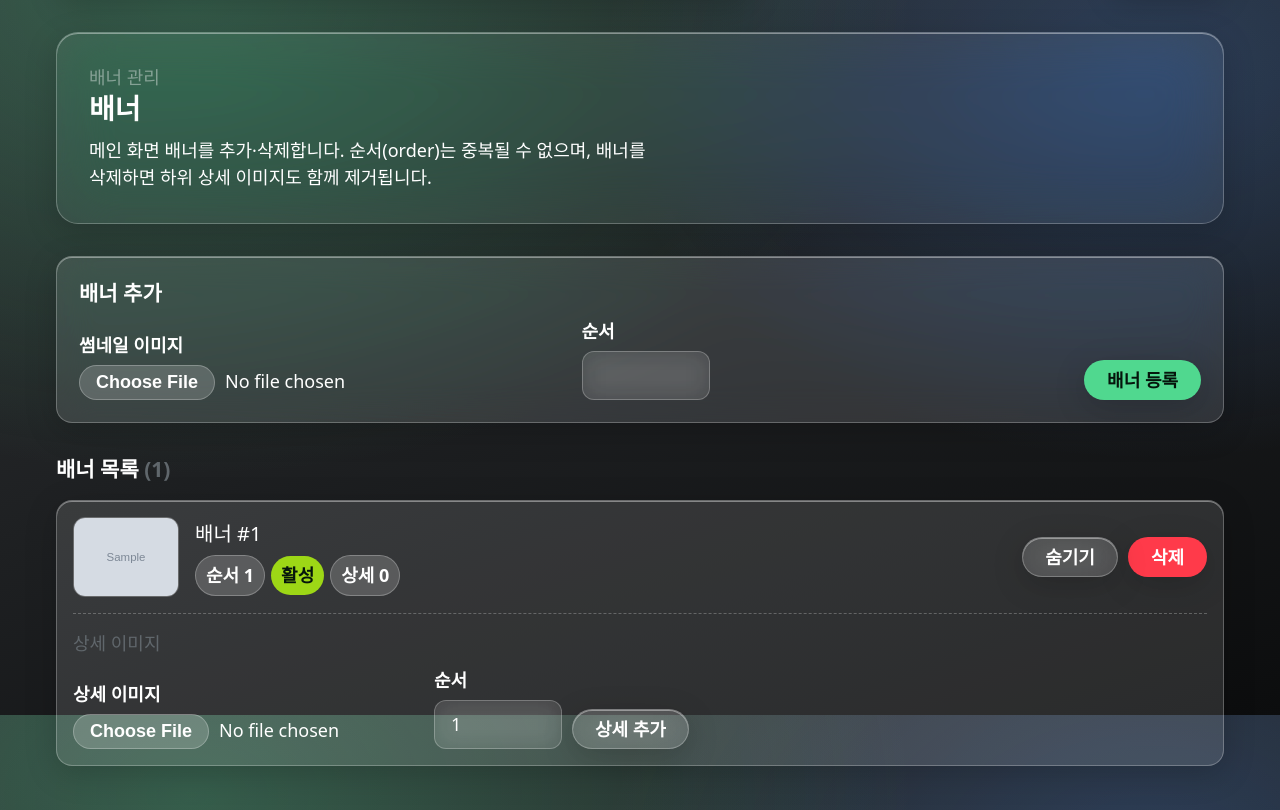
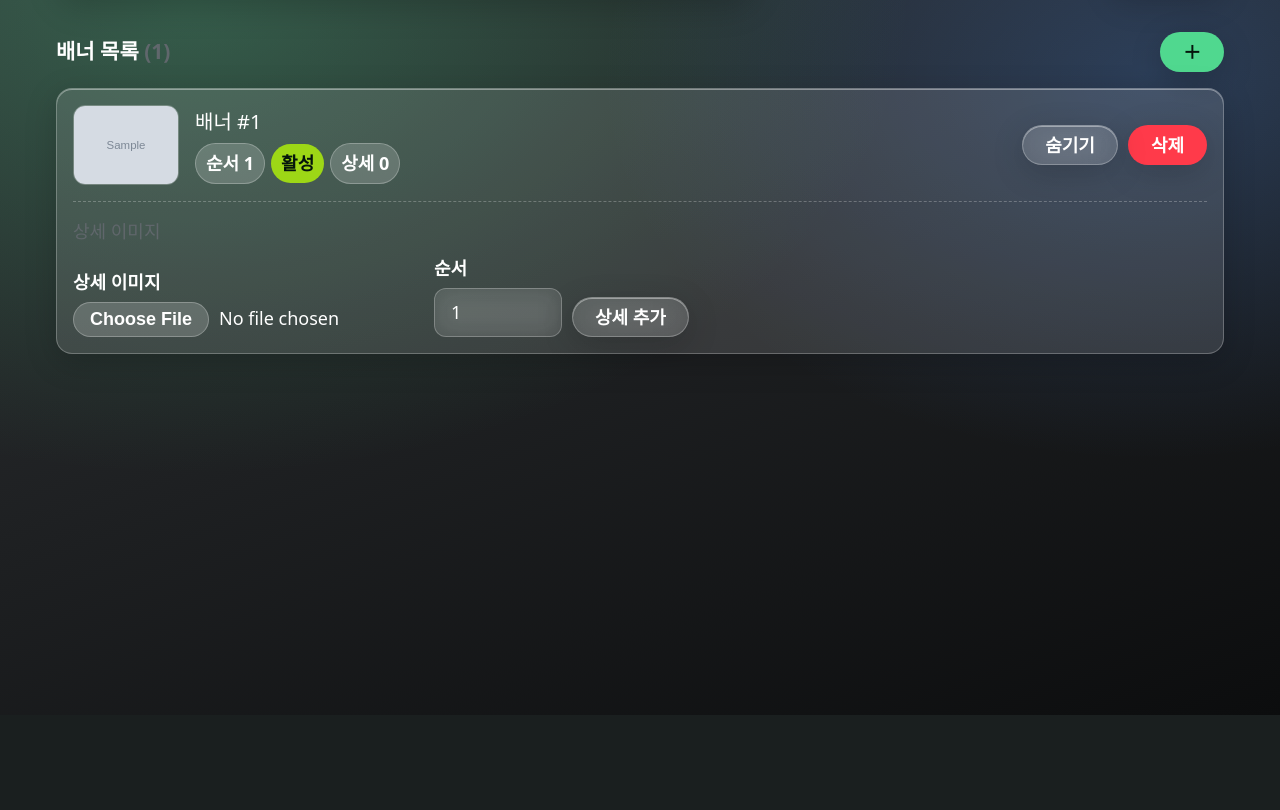
Before and after one commit to Da-sii/Backend, a Django app: template products/templates/admin_home/banner_list.html in a window 1280 px wide. Shown: the part 85-895 px from the top of the page. After the commit the page ends 800 px from the top, so only its background shows below. Run offline with Django 5.2, Linux system fonts and the light colour scheme; tables that the repository leaves empty hold one stand-in row (values such as "Sample post"); the template is opened without the code that fills it: values that come from a table or form of the project are taken from there, most other values are stand-ins (such as "Sample title", 1, 10 or a date in 2020); grey boxes marked "Sample" are stand-in pictures; some web fonts are replaced.

Commit message:
feat: 배너 관리 상단 설명 삭제 + 추가를 + 버튼 모달로(#188)
인트로 glass-panel 섹션 제거, 배너 추가 인라인 폼을 목록 헤더 + 버튼으로 여는
모달(썸네일·순서 입력)로 이동. 상세 이미지 관리는 그대로.

Co-Authored-By: Claude Opus 4.8 (1M context) <noreply@anthropic.com>

```diff
--- a/products/templates/admin_home/banner_list.html
+++ b/products/templates/admin_home/banner_list.html
@@ -125,17 +125,17 @@
 {% endblock %}
 
 {% block content %}
-<section class="glass-panel reveal" style="margin-bottom: var(--space-6);">
-  <p class="text-caption" style="color: var(--glass-highlight);">배너 관리</p>
-  <h1 class="text-title-lg">배너</h1>
-  <p class="text-body-sm" style="margin-top: var(--space-2); max-width: 56ch;">
-    메인 화면 배너를 추가·삭제합니다. 순서(order)는 중복될 수 없으며, 배너를 삭제하면 하위 상세 이미지도 함께 제거됩니다.
-  </p>
-</section>
-
-<section class="glass-card reveal" style="margin-bottom: var(--space-6);">
-  <h2 class="text-title-sm">배너 추가</h2>
-  <form method="post" enctype="multipart/form-data" class="ah-recordbar">
+{# 배너 추가 모달 — 목록 헤더 ＋ 버튼으로 열림 #}
+<div class="ah-modal" id="banner-create-modal" aria-hidden="true">
+  <div class="ah-modal__overlay" data-modal-close></div>
+  <div class="ah-modal__dialog glass-panel" role="dialog" aria-modal="true"
+       aria-labelledby="banner-create-modal-title">
+    <div class="ah-modal__head">
+      <h2 id="banner-create-modal-title" class="text-title-md">배너 추가</h2>
+      <button type="button" class="ah-modal__close" data-modal-close aria-label="닫기">&times;</button>
+    </div>
+    <div class="ah-modal__body">
+      <form method="post" enctype="multipart/form-data" class="ah-stack">
         {% csrf_token %}
         <input type="hidden" name="action" value="create" />
         <div class="ah-field">
@@ -147,14 +147,23 @@
           <input class="ah-input ah-order-input" type="number" id="banner-order" name="order"
                  value="{{ next_order }}" min="1" />
         </div>
+        <div style="display:flex; gap:var(--space-2); justify-content:flex-end; margin-top:var(--space-2);">
+          <button type="button" class="btn btn-glass" data-modal-close>취소</button>
           <button type="submit" class="btn btn-primary">배너 등록</button>
+        </div>
       </form>
-</section>
+    </div>
+  </div>
+</div>
 
 <section class="reveal">
-  <h2 class="text-title-sm" style="margin-bottom: var(--space-3);">
+  <div style="display:flex; align-items:center; justify-content:space-between; gap: var(--space-2); flex-wrap: wrap; margin-bottom: var(--space-3);">
+    <h2 class="text-title-sm">
       배너 목록 <span class="text-muted">({{ banners|length }})</span>
     </h2>
+    <button type="button" class="btn btn-primary" data-modal-open="banner-create-modal"
+            title="배너 추가" aria-label="배너 추가">＋</button>
+  </div>
 
   {% if banners %}
   <div class="ah-records" data-reveal-stagger>
```
Lines whose indentation alone changed are shown as unchanged.
